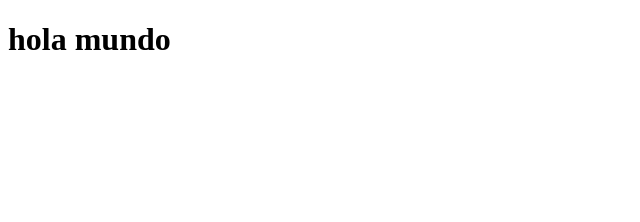
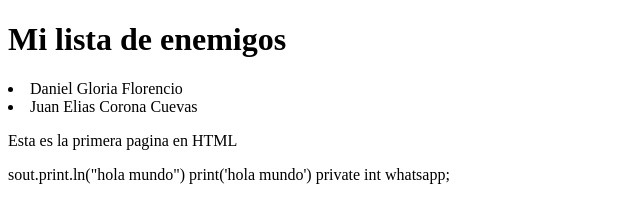
Before and after one commit to JuanECC/repo-dia4, a plain HTML site: page index.html in a window 1280 px wide. Shown: the whole page, without its empty margins (0-640 px from the left). Drawn offline with Linux system fonts and the light colour scheme.

Commit message:
feat: mi primer blog

```diff
--- a/index.html
+++ b/index.html
@@ -3,10 +3,22 @@
 <head>
     <meta charset="UTF-8">
     <meta name="viewport" content="width=device-width, initial-scale=1.0">
-    <title>Document</title>
+    <title>Mi primer sitio</title>
 </head>
 <body>
-    <h1> hola mundo</h1>
-
+    <h1>Mi lista de enemigos</h1>
+    <ul></ul>
+    <li>Daniel Gloria Florencio</li>
+    <li>Juan Elias Corona Cuevas</li>
+    <p>Esta es la primera pagina en HTML</p>
 </body>
 </html>
+
+
+
+
+sout.print.ln("hola mundo")
+
+print('hola mundo')
+
+private int whatsapp;
```
Also changed, not shown: IIndex.html (added, +13 -0 lines).
